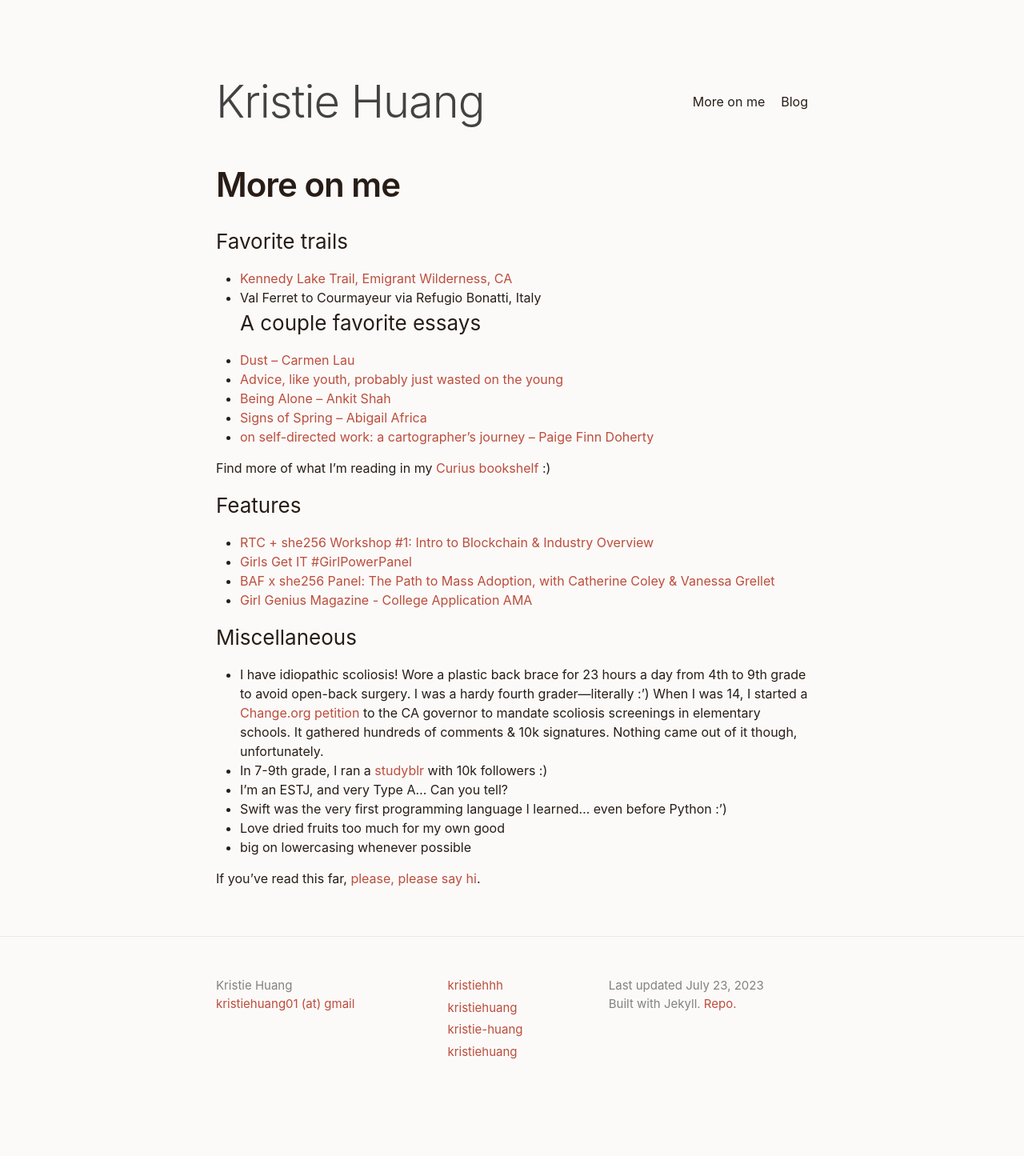
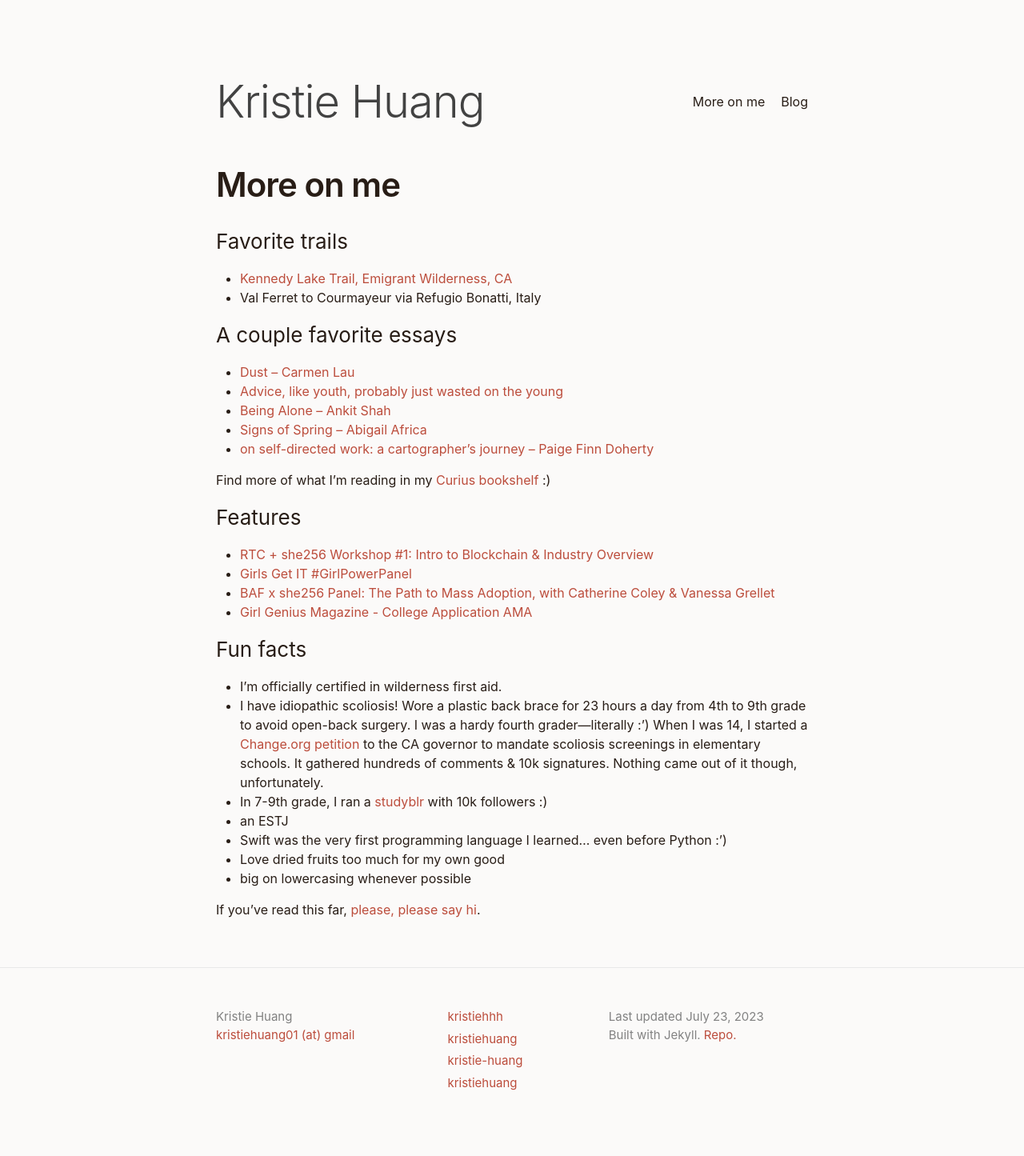
Before and after one commit to kristiehuang/kristiehuang.github.io, a Jekyll site: the page built from more-on-me.markdown, in a window 1280 px wide. Shown: the whole page at 80% size. Built offline with Jekyll 4.4.1, drawn with Linux system fonts in a browser that asks for light colours; before the commit the page ends 1406 px from its top, so only the background shows below that.

```diff
--- a/more-on-me.markdown
+++ b/more-on-me.markdown
@@ -8,6 +8,7 @@ permalink: /more-on-me/
 
 - [Kennedy Lake Trail, Emigrant Wilderness, CA](https://www.alltrails.com/explore/trail/us/california/kennedy-lake-trail)
 - Val Ferret to Courmayeur via Refugio Bonatti, Italy
+
 ### A couple favorite essays
 
 - [Dust – Carmen Lau](https://altered.substack.com/p/dust?s=r)
@@ -25,11 +26,12 @@ Find more of what I'm reading in my [Curius bookshelf](https://curius.app/kristi
 - [BAF x she256 Panel: The Path to Mass Adoption, with Catherine Coley & Vanessa Grellet](https://www.youtube.com/watch?v=f3i9kItUi-k&t=73s)
 - [Girl Genius Magazine - College Application AMA](https://youtu.be/lKmgBW9mHGk)
 
-### Miscellaneous
+### Fun facts
 
+- I'm officially certified in wilderness first aid.
 - I have idiopathic scoliosis! Wore a plastic back brace for 23 hours a day from 4th to 9th grade to avoid open-back surgery. I was a hardy fourth grader—literally :’) When I was 14, I started a [Change.org petition](https://www.change.org/p/state-of-california-mandate-life-saving-scoliosis-screenings-in-elementary-schools) to the CA governor to mandate scoliosis screenings in elementary schools. It gathered hundreds of comments & 10k signatures. Nothing came out of it though, unfortunately.
 - In 7-9th grade, I ran a [studyblr](https://studycxlture.tumblr.com/) with 10k followers :)
-- I’m an ESTJ, and very Type A... Can you tell?
+- an ESTJ
 - Swift was the very first programming language I learned... even before Python :')
 - Love dried fruits too much for my own good
 - big on lowercasing whenever possible
```
Also changed, not shown: _posts/2023-8-31-100-alternate-lives.markdown (added, +53 -0 lines).
